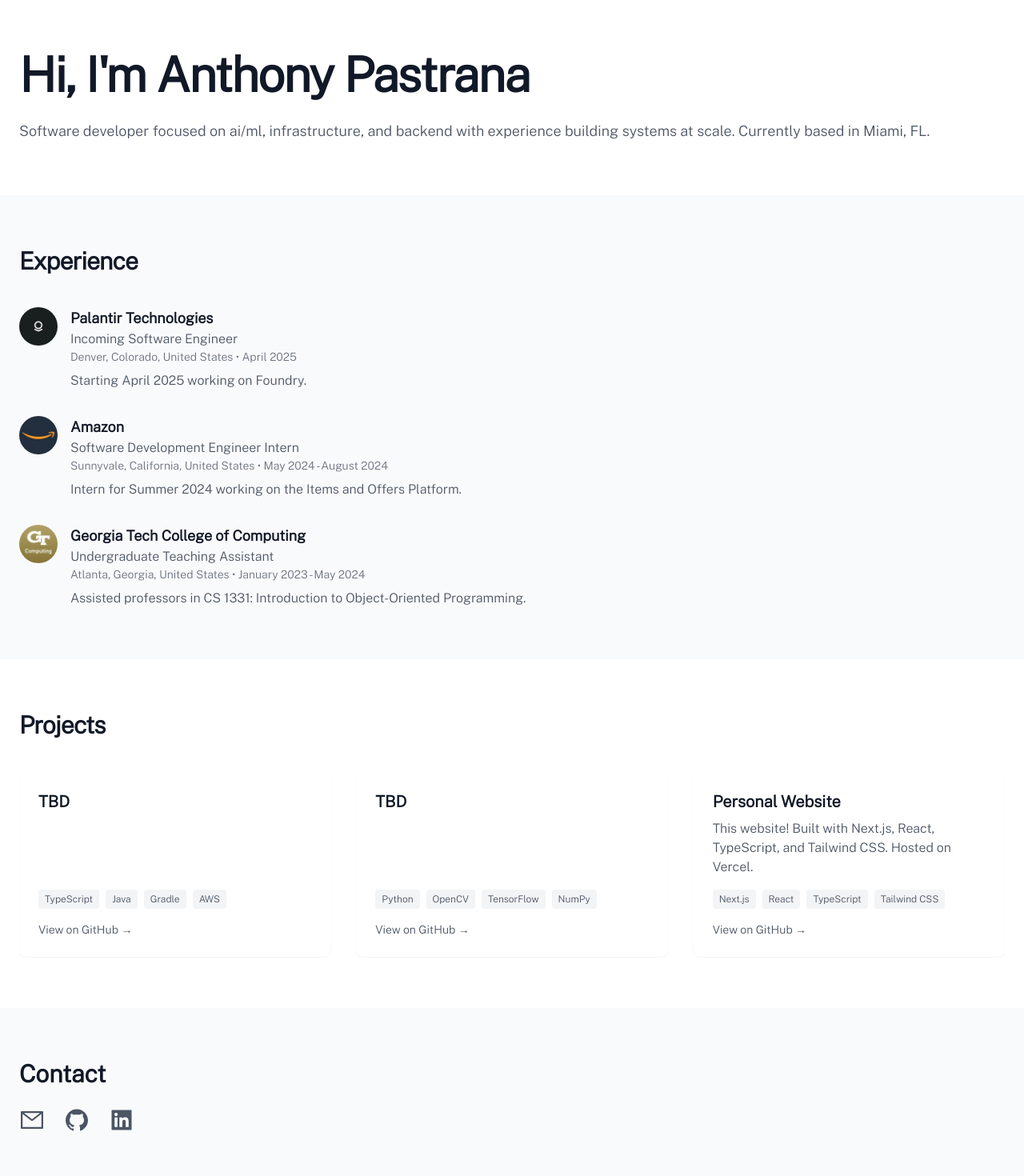
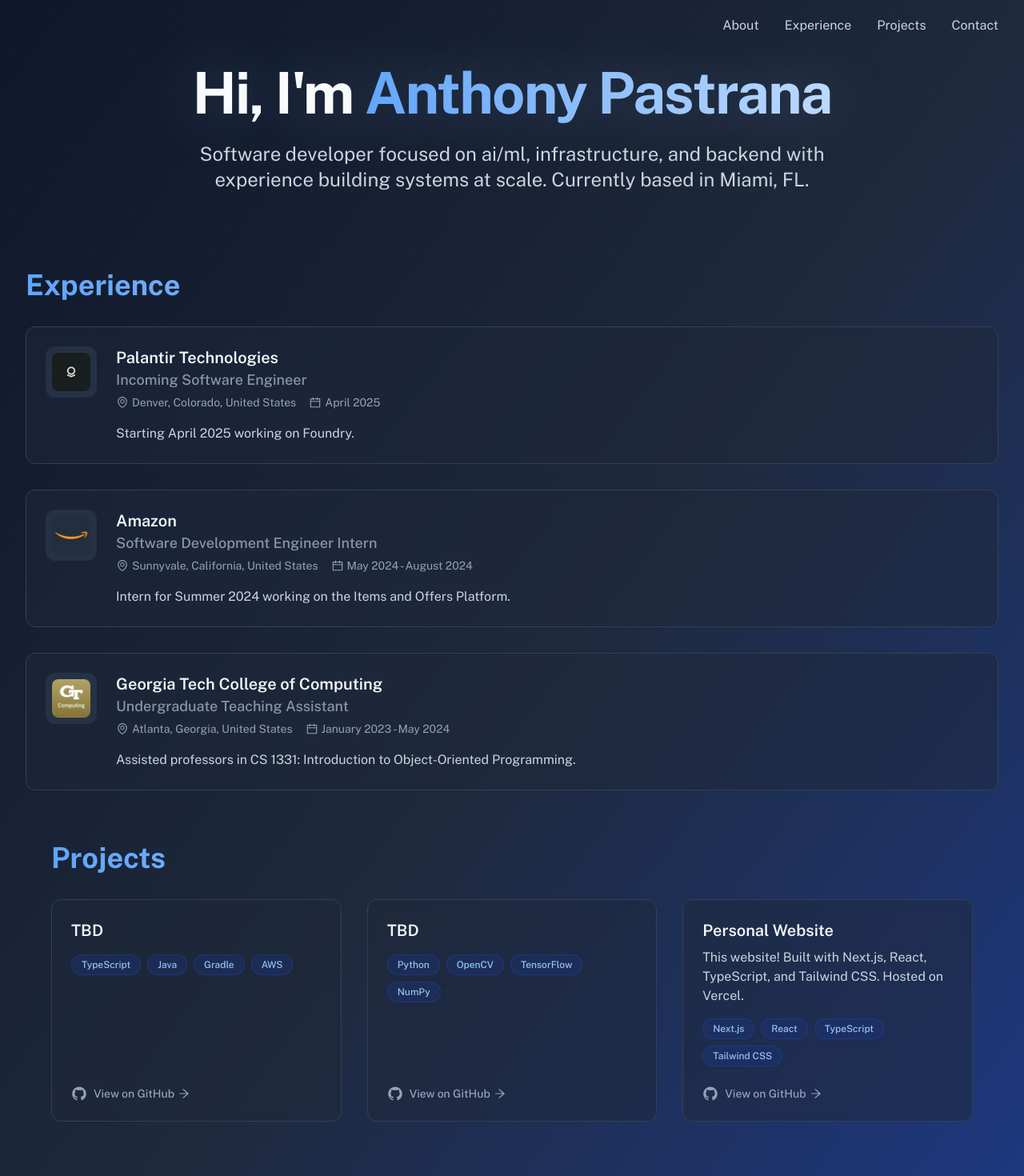
Before and after one commit to apastrana6/personal-website, a Next.js app: page / in a window 1280 px wide. Shown: the top 1470 px of the page at 80% size. Built offline with nearby package versions, Linux system fonts and the light colour scheme.

Commit message:
Update styling and add navbar

```diff
--- a/app/components/ContactSection.tsx
+++ b/app/components/ContactSection.tsx
@@ -1,39 +1,86 @@
+'use client';
+
 import React from "react";
 import Link from "next/link";
-import { AiOutlineMail, AiFillGithub, AiFillLinkedin } from "react-icons/ai";
+import { motion } from "framer-motion";
+import { AiOutlineMail, AiOutlineGithub, AiFillLinkedin } from "react-icons/ai";
+
+const container = {
+  hidden: { opacity: 0 },
+  show: {
+    opacity: 1,
+    transition: {
+      staggerChildren: 0.1
+    }
+  }
+};
+
+const item = {
+  hidden: { opacity: 0, scale: 0.8 },
+  show: {
+    opacity: 1,
+    scale: 1,
+    transition: {
+      type: "spring",
+      stiffness: 100
+    }
+  }
+};
 
 export default function ContactSection() {
   return (
-    <section id="contact" className="py-16 px-6 bg-gray-50 dark:bg-gray-800">
-      <div className="mx-auto max-w-7xl">
-        <h2 className="text-3xl font-bold tracking-tsight text-gray-900 dark:text-white">Contact</h2>
-        <div className="mt-6 flex gap-6 items-center">
+    <section id="contact" className="section-padding">
+      <div className="container-custom">
+        <motion.h2
+          initial={{ opacity: 0, y: 20 }}
+          whileInView={{ opacity: 1, y: 0 }}
+          viewport={{ once: true }}
+          className="text-4xl font-bold gradient-text mb-8"
+        >
+          Contact
+        </motion.h2>
+
+        <motion.div
+          variants={container}
+          initial="hidden"
+          whileInView="show"
+          viewport={{ once: true }}
+          className="flex gap-8 items-center"
+        >
+          <motion.div variants={item}>
             <Link
               href="mailto:aepastrana6@gmail.com"
-            className="text-gray-600 hover:text-gray-900 dark:text-gray-400 dark:hover:text-white"
+              className="flex items-center justify-center w-14 h-14 rounded-full bg-blue-500/10 text-blue-400 hover:bg-blue-500/20 hover:text-blue-300 transition-all duration-300"
             >
-            <AiOutlineMail className="h-8 w-8 transition-transform hover:scale-110 active:scale-95" />
+              <AiOutlineMail className="h-7 w-7" />
               <span className="sr-only">Send email</span>
             </Link>
+          </motion.div>
+
+          <motion.div variants={item}>
             <Link
               href="https://github.com/apastrana6"
               target="_blank"
               rel="noopener noreferrer"
-            className="text-gray-600 hover:text-gray-900 dark:text-gray-400 dark:hover:text-white"
+              className="flex items-center justify-center w-14 h-14 rounded-full bg-blue-500/10 text-blue-400 hover:bg-blue-500/20 hover:text-blue-300 transition-all duration-300"
             >
-            <AiFillGithub className="h-8 w-8 transition-transform hover:scale-110 active:scale-95" />
+              <AiOutlineGithub className="h-7 w-7" />
               <span className="sr-only">GitHub</span>
             </Link>
+          </motion.div>
+
+          <motion.div variants={item}>
             <Link
               href="https://www.linkedin.com/in/anthony-pastrana/"
               target="_blank"
               rel="noopener noreferrer"
-            className="text-gray-600 hover:text-gray-900 dark:text-gray-400 dark:hover:text-white"
+              className="flex items-center justify-center w-14 h-14 rounded-full bg-blue-500/10 text-blue-400 hover:bg-blue-500/20 hover:text-blue-300 transition-all duration-300"
             >
-            <AiFillLinkedin className="h-8 w-8 transition-transform hover:scale-110 active:scale-95" />
+              <AiFillLinkedin className="h-7 w-7" />
               <span className="sr-only">LinkedIn</span>
             </Link>
-        </div>
+          </motion.div>
+        </motion.div>
       </div>
     </section>
   );
--- a/app/components/ExperienceSection.tsx
+++ b/app/components/ExperienceSection.tsx
@@ -1,34 +1,86 @@
+'use client';
+
 import React from "react";
 import Image from "next/image";
+import { motion } from "framer-motion";
+import { AiOutlineEnvironment, AiOutlineCalendar } from "react-icons/ai";
 import { experiences } from "../data/info";
+
+const container = {
+  hidden: { opacity: 0 },
+  show: {
+    opacity: 1,
+    transition: {
+      staggerChildren: 0.2
+    }
+  }
+};
+
+const item = {
+  hidden: { opacity: 0, y: 20 },
+  show: { opacity: 1, y: 0 }
+};
 
 export default function ExperienceSection() {
   return (
-    <section id="experience" className="py-16 px-6 bg-gray-50 dark:bg-gray-800">
-      <div className="mx-auto max-w-7xl">
-        <h2 className="text-3xl font-bold tracking-tight text-gray-900 dark:text-white">Experience</h2>
-        <div className="mt-10 space-y-8">
+    <section id="experience" className="mt-4">
+      <div className="container-custom">
+        <motion.h2
+          initial={{ opacity: 0, y: 20 }}
+          whileInView={{ opacity: 1, y: 0 }}
+          viewport={{ once: true }}
+          className="text-4xl font-bold gradient-text mb-8"
+        >
+          Experience
+        </motion.h2>
+
+        <motion.div
+          variants={container}
+          initial="hidden"
+          whileInView="show"
+          viewport={{ once: true }}
+          className="space-y-8"
+        >
           {experiences.map((exp, index) => (
-            <div key={index} className="flex gap-4">
-              <div className="flex-shrink-0 w-12 h-12 rounded-full bg-transparent dark:bg-transparent overflow-hidden flex items-center justify-center">
+            <motion.div
+              key={index}
+              variants={item}
+              className="card group p-6 flex gap-6"
+            >
+              <div className="flex-shrink-0 w-16 h-16 rounded-xl bg-slate-700/50 overflow-hidden flex items-center justify-center p-2">
                 <Image
                   src={exp.logo}
                   alt={`${exp.company} logo`}
                   width={48}
                   height={48}
-                  className="object-cover w-full h-full"
+                  className="object-contain w-full h-full rounded-lg"
                   priority={index === 0}
                 />
               </div>
-              <div>
-                <h3 className="text-lg font-semibold text-gray-900 dark:text-white">{exp.company}</h3>
-                <p className="text-base font-medium text-gray-600 dark:text-gray-300">{exp.title}</p>
-                <p className="text-sm text-gray-500 dark:text-gray-400">{exp.location} • {exp.period}</p>
-                <p className="mt-2 text-gray-600 dark:text-gray-300">{exp.description}</p>
+              <div className="flex-grow">
+                <h3 className="text-xl font-semibold text-slate-100 group-hover:text-slate-500 transition-colors">
+                  {exp.company}
+                </h3>
+                <p className="text-lg font-medium text-slate-400/90">
+                  {exp.title}
+                </p>
+                <div className="flex items-center gap-4 mt-1 text-sm text-slate-400">
+                  <span className="flex items-center gap-1">
+                    <AiOutlineEnvironment className="w-4 h-4" />
+                    {exp.location}
+                  </span>
+                  <span className="flex items-center gap-1">
+                    <AiOutlineCalendar className="w-4 h-4" />
+                    {exp.period}
+                  </span>
+                </div>
+                <p className="mt-4 text-slate-300 leading-relaxed">
+                  {exp.description}
+                </p>
               </div>
-            </div>
+            </motion.div>
           ))}
-        </div>
+        </motion.div>
       </div>
     </section>
   );
--- a/app/components/IntroSection.tsx
+++ b/app/components/IntroSection.tsx
@@ -1,15 +1,39 @@
+'use client';
+
 import React from "react";
+import { motion } from "framer-motion";
 
 export default function IntroSection() {
   return (
-    <section id="about" className="pt-16 pb-16 px-6">
-      <div className="mx-auto max-w-7xl">
-        <h1 className="text-4xl font-bold tracking-tight text-gray-900 dark:text-white sm:text-6xl">
-          Hi, I&apos;m Anthony Pastrana
-        </h1>
-        <p className="mt-6 text-lg leading-8 text-gray-600 dark:text-gray-300">
-          Software developer focused on ai/ml, infrastructure, and backend with experience building systems at scale. Currently based in Miami, FL.
-        </p>
+    <section id="about" className="min-h-[40vh] flex items-center py-8">
+      <div className="container-custom">
+        <div className="max-w-5xl">
+          <motion.div
+            initial={{ opacity: 0, y: 20 }}
+            animate={{ opacity: 1, y: 0 }}
+            transition={{ duration: 0.5 }}
+            className="flex flex-col items-center text-center"
+          >
+            <motion.h1
+              className="intro-text"
+              initial={{ opacity: 0, y: 20 }}
+              animate={{ opacity: 1, y: 0 }}
+              transition={{ duration: 0.5, delay: 0.2 }}
+            >
+              Hi, I&apos;m{' '}
+              <span className="gradient-text">Anthony Pastrana</span>
+            </motion.h1>
+
+            <motion.p
+              className="intro-description mt-6 max-w-4xl"
+              initial={{ opacity: 0, y: 20 }}
+              animate={{ opacity: 1, y: 0 }}
+              transition={{ duration: 0.5, delay: 0.4 }}
+            >
+              Software developer focused on ai/ml, infrastructure, and backend with experience building systems at scale. Currently based in Miami, FL.
+            </motion.p>
+          </motion.div>
+        </div>
       </div>
     </section>
   );
--- /dev/null
+++ b/app/components/Navbar.tsx
@@ -0,0 +1,86 @@
+'use client';
+
+import { useState, useEffect } from 'react';
+import { AiOutlineMenu, AiOutlineClose } from 'react-icons/ai';
+import { motion } from 'framer-motion';
+
+const Navbar = () => {
+  const [isOpen, setIsOpen] = useState(false);
+  const [scrolled, setScrolled] = useState(false);
+
+  useEffect(() => {
+    const handleScroll = () => {
+      setScrolled(window.scrollY > 20);
+    };
+
+    window.addEventListener('scroll', handleScroll);
+    return () => window.removeEventListener('scroll', handleScroll);
+  }, []);
+
+  const navItems = [
+    { name: 'About', href: '#about' },
+    { name: 'Experience', href: '#experience' },
+    { name: 'Projects', href: '#projects' },
+    { name: 'Contact', href: '#contact' },
+  ];
+
+  return (
+    <motion.nav
+      initial={{ y: -100 }}
+      animate={{ y: 0 }}
+      className={`fixed w-full z-50 transition-all duration-300 ${
+        scrolled ? 'bg-slate-900/80 backdrop-blur-md shadow-lg' : 'bg-transparent'
+      }`}
+    >
+      <div className="container-custom">
+        <div className="flex items-center justify-end h-16">
+          {/* Desktop Navigation */}
+          <div className="hidden md:flex space-x-8">
+            {navItems.map((item) => (
+              <a
+                key={item.name}
+                href={item.href}
+                className="nav-link"
+              >
+                {item.name}
+              </a>
+            ))}
+          </div>
+
+          {/* Mobile Navigation Button */}
+          <button
+            className="md:hidden text-slate-200 hover:text-blue-400"
+            onClick={() => setIsOpen(!isOpen)}
+          >
+            {isOpen ? <AiOutlineClose size={24} /> : <AiOutlineMenu size={24} />}
+          </button>
+        </div>
+
+        {/* Mobile Navigation Menu */}
+        {isOpen && (
+          <motion.div
+            initial={{ opacity: 0, y: -20 }}
+            animate={{ opacity: 1, y: 0 }}
+            exit={{ opacity: 0, y: -20 }}
+            className="md:hidden bg-slate-900 shadow-lg rounded-b-lg"
+          >
+            <div className="px-2 pt-2 pb-3 space-y-1">
+              {navItems.map((item) => (
+                <a
+                  key={item.name}
+                  href={item.href}
+                  className="block px-3 py-2 rounded-md nav-link"
+                  onClick={() => setIsOpen(false)}
+                >
+                  {item.name}
+                </a>
+              ))}
+            </div>
+          </motion.div>
+        )}
+      </div>
+    </motion.nav>
+  );
+};
+
+export default Navbar;
--- a/app/components/ProjectsSection.tsx
+++ b/app/components/ProjectsSection.tsx
@@ -1,34 +1,82 @@
+'use client';
+
 import React from "react";
+import { motion } from "framer-motion";
+import { AiOutlineGithub, AiOutlineArrowRight } from "react-icons/ai";
 import { projects } from "../data/info";
+
+const container = {
+  hidden: { opacity: 0 },
+  show: {
+    opacity: 1,
+    transition: {
+      staggerChildren: 0.2
+    }
+  }
+};
+
+const item = {
+  hidden: { opacity: 0, y: 20 },
+  show: { opacity: 1, y: 0 }
+};
 
 export default function ProjectsSection() {
   return (
-    <section id="projects" className="py-16 px-6">
-      <div className="mx-auto max-w-7xl">
-        <h2 className="text-3xl font-bold tracking-tight text-gray-900 dark:text-white">Projects</h2>
-        <div className="mt-10 grid grid-cols-1 gap-8 sm:grid-cols-2 lg:grid-cols-3">
+    <section id="projects" className="section-padding">
+      <div className="container-custom">
+        <motion.h2
+          initial={{ opacity: 0, y: 20 }}
+          whileInView={{ opacity: 1, y: 0 }}
+          viewport={{ once: true }}
+          className="text-4xl font-bold gradient-text mb-8"
+        >
+          Projects
+        </motion.h2>
+
+        <motion.div
+          variants={container}
+          initial="hidden"
+          whileInView="show"
+          viewport={{ once: true }}
+          className="grid grid-cols-1 gap-8 sm:grid-cols-2 lg:grid-cols-3"
+        >
           {projects.map((project, index) => (
-            <div key={index} className="flex flex-col p-6 bg-white dark:bg-gray-800 rounded-lg shadow-sm">
-              <h3 className="text-xl font-semibold text-gray-900 dark:text-white">{project.title}</h3>
-              <p className="mt-2 text-gray-600 dark:text-gray-300 flex-grow">{project.description}</p>
-              <div className="mt-4 flex flex-wrap gap-2">
-                {project.stack.map((stack, stackIndex) => (
-                  <span key={stackIndex} className="px-2 py-1 text-xs font-medium bg-gray-100 dark:bg-gray-700 text-gray-600 dark:text-gray-300 rounded">
-                    {stack}
-                  </span>
-                ))}
+            <motion.div
+              key={index}
+              variants={item}
+              className="card group relative flex flex-col p-6"
+            >
+              <div className="flex-grow">
+                <h3 className="text-xl font-semibold text-slate-100 group-hover:text-slate-500 transition-colors">
+                  {project.title}
+                </h3>
+                <p className="mt-2 text-slate-300">
+                  {project.description}
+                </p>
+                <div className="mt-4 flex flex-wrap gap-2">
+                  {project.stack.map((stack, stackIndex) => (
+                    <span
+                      key={stackIndex}
+                      className="px-3 py-1 text-xs font-medium bg-blue-900/30 text-blue-300 rounded-full border border-blue-800/50"
+                    >
+                      {stack}
+                    </span>
+                  ))}
+                </div>
               </div>
               <a
                 href={project.github}
                 target="_blank"
                 rel="noopener noreferrer"
-                className="mt-4 text-sm font-medium text-gray-600 hover:text-gray-900 dark:text-gray-400 dark:hover:text-white"
+                className="mt-6 inline-flex items-center text-sm font-medium text-slate-400 hover:text-slate-500 group/link"
               >
-                View on GitHub →
+                <AiOutlineGithub className="mr-2 h-5 w-5" />
+                View on GitHub
+                <AiOutlineArrowRight className="ml-1 h-4 w-4 transition-transform group-hover/link:translate-x-1" />
               </a>
-            </div>
+            </motion.div>
           ))}
-        </div>
+        </motion.div>
       </div>
     </section>
   );
--- a/app/globals.css
+++ b/app/globals.css
@@ -3,31 +3,84 @@
 @tailwind utilities;
 
 :root {
-  --foreground-rgb: 0, 0, 0;
-  --background-start-rgb: 255, 255, 255;
-  --background-end-rgb: 255, 255, 255;
-}
-
-@media (prefers-color-scheme: dark) {
-  :root {
-    --foreground-rgb: 255, 255, 255;
-    --background-start-rgb: 0, 0, 0;
-    --background-end-rgb: 0, 0, 0;
-  }
-}
-
-html {
-  scroll-behavior: smooth;
-}
-
-body {
-  color: rgb(var(--foreground-rgb));
-  background: rgb(var(--background-start-rgb));
-  font-family: Arial, Helvetica, sans-serif;
+  --primary: 29 78 216; /* blue-700 */
+  --primary-light: 59 130 246; /* blue-500 */
+  --background: 15 23 42; /* slate-900 */
+  --foreground: 248 250 252; /* slate-50 */
+  --muted: 51 65 85; /* slate-700 */
+  --muted-foreground: 148 163 184; /* slate-400 */
+  --border: 71 85 105; /* slate-600 */
+  --radius: 0.5rem;
 }
 
 @layer base {
+  body {
+    @apply bg-gradient-to-br from-slate-900 via-slate-800 to-blue-900 text-slate-50 min-h-screen;
+  }
+
   h1, h2, h3, h4, h5, h6 {
     @apply font-bold;
   }
 }
+
+@layer components {
+  .gradient-text {
+    @apply bg-gradient-to-r from-blue-400 to-blue-200 bg-clip-text text-transparent;
+  }
+
+  .section-padding {
+    @apply px-4 py-12 sm:px-6 sm:py-16 lg:px-8;
+  }
+
+  .card-hover {
+    @apply transition-all duration-300 hover:shadow-xl hover:-translate-y-1 hover:shadow-blue-500/10;
+  }
+
+  .nav-link {
+    @apply text-slate-300 hover:text-slate-500 transition-colors duration-200;
+  }
+
+  .intro-text {
+    @apply text-5xl sm:text-6xl md:text-7xl font-bold tracking-tight;
+    text-shadow: 0 0 80px rgba(192, 219, 255, 0.3);
+  }
+
+  .intro-description {
+    @apply text-xl sm:text-2xl text-slate-300 max-w-3xl leading-relaxed;
+  }
+}
+
+/* Subtle background pattern */
+.bg-pattern {
+  background-color: transparent;
+  background-image:
+    radial-gradient(rgba(59, 130, 246, 0.1) 1px, transparent 1px),
+    radial-gradient(rgba(59, 130, 246, 0.1) 1px, transparent 1px);
+  background-size: 50px 50px;
+  background-position: 0 0, 25px 25px;
+  animation: patternMove 20s linear infinite;
+}
+
+@keyframes patternMove {
+  0% {
+    background-position: 0 0, 25px 25px;
+  }
+  100% {
+    background-position: 50px 50px, 75px 75px;
+  }
+}
+
+/* Smooth section transitions */
+.section-transition {
+  @apply transition-all duration-500 ease-in-out;
+}
+
+/* Container styles */
+.container-custom {
+  @apply max-w-7xl mx-auto px-4 sm:px-6 lg:px-8;
+}
+
+/* Card styles */
+.card {
+  @apply bg-slate-800/50 backdrop-blur-sm border border-slate-700 rounded-xl;
+}
--- a/app/layout.tsx
+++ b/app/layout.tsx
@@ -2,9 +2,10 @@
 import { Public_Sans } from "next/font/google";
 import { SpeedInsights } from '@vercel/speed-insights/next';
 import { Analytics } from "@vercel/analytics/react"
+import Navbar from "./components/Navbar";
 import "./globals.css";
 
-const inter = Public_Sans({ subsets: ["latin"], weight: "300"});
+const inter = Public_Sans({ subsets: ["latin"], weight: ["300", "400", "500", "600", "700"] });
 
 export const metadata: Metadata = {
   title: "Anthony Pastrana",
@@ -21,9 +22,13 @@
 }>) {
   return (
     <html lang="en" className="scroll-smooth">
-      <body className={`${inter.className} bg-white dark:bg-gray-900`}>
-        <div className="flex min-h-screen flex-col">
-          {children}
+      <body className={inter.className}>
+        <div className="fixed inset-0 -z-10 bg-pattern" aria-hidden="true" />
+        <div className="relative flex min-h-screen flex-col">
+          <Navbar />
+          <main className="flex-grow">
+            {children}
+          </main>
           <SpeedInsights />
           <Analytics />
         </div>
--- a/package.json
+++ b/package.json
@@ -9,15 +9,19 @@
     "lint": "next lint"
   },
   "dependencies": {
+    "@shadcn/ui": "^0.0.4",
     "@vercel/analytics": "^1.5.0",
     "@vercel/speed-insights": "^1.2.0",
     "class-variance-authority": "^0.7.1",
     "clsx": "^2.1.1",
+    "framer-motion": "^12.4.5",
+    "lucide-react": "^0.475.0",
     "next": "15.1.7",
     "react": "^19.0.0",
     "react-dom": "^19.0.0",
     "react-icons": "^5.4.0",
-    "tailwind-merge": "^3.0.1"
+    "tailwind-merge": "^3.0.1",
+    "tailwindcss-animate": "^1.0.7"
   },
   "devDependencies": {
     "@eslint/eslintrc": "^3",
```
Also changed, not shown: 1 other file (tests, documents, lock files or other folders). Lines whose indentation alone changed are shown as unchanged.
